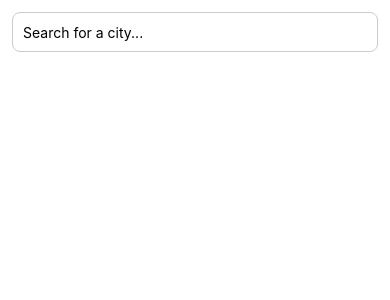
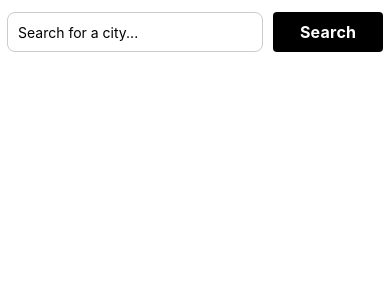
Before and after one commit to cinaaaa/WeatherApp, a React Native app in the folder WeatherApp/: screen / in a window 390 px wide. Shown: the top 300 px of the page. Built offline with nearby package versions, Linux system fonts and the light colour scheme.

Commit message:
Built the Button components, imported to SearchBar container

```diff
--- a/WeatherApp/src/components/Button/Button.component.jsx
+++ b/WeatherApp/src/components/Button/Button.component.jsx
@@ -0,0 +1,32 @@
+import { StyleSheet,Text,Pressable } from "react-native";
+
+const ButtonComponent = ({
+    onPressTrigged,
+    title
+}) => (
+    <Pressable style={styles.button} onPress={onPressTrigged}>
+        <Text style={styles.text}>
+          {title}
+        </Text>
+    </Pressable>
+);
+
+const styles = StyleSheet.create({
+    button: {
+        alignItems: 'center',
+        justifyContent: 'center',
+        height: 40,
+        borderRadius: 4,
+        elevation: 3,
+        backgroundColor: 'black',
+    },
+    text: {
+        fontSize: 16,
+        lineHeight: 21,
+        fontWeight: 'bold',
+        letterSpacing: 0.25,
+        color: 'white',
+    },
+});
+
+export default ButtonComponent;
--- a/WeatherApp/src/components/TextInput/TextInput.component.jsx
+++ b/WeatherApp/src/components/TextInput/TextInput.component.jsx
@@ -20,7 +20,6 @@ const TextInputComponent = () => {
 const styles = StyleSheet.create({
   input: {
     height: 40,
-    margin: 12,
     borderWidth: 1,
     borderColor: '#ccc',
     borderRadius: 8,
--- a/WeatherApp/src/containers/Home/Home.container.jsx
+++ b/WeatherApp/src/containers/Home/Home.container.jsx
@@ -1,10 +1,9 @@
-import { Text } from "react-native"
-import TextInputComponent from "../../components/TextInput/TextInput.component";
+import SearchBarContainer from "../../containers/SearchBar/SearchBar.container";
 
 const HomeContainer = () => {
     return (
         <>
-            <TextInputComponent />
+            <SearchBarContainer />
         </>
     );
 };
--- a/WeatherApp/src/containers/SearchBar/SearchBar.container.jsx
+++ b/WeatherApp/src/containers/SearchBar/SearchBar.container.jsx
@@ -0,0 +1,38 @@
+import { StyleSheet,View } from "react-native";
+
+import ButtonComponent from "../../components/Button/Button.component";
+import TextInputComponent from "../../components/TextInput/TextInput.component";
+
+const SearchBarContainer = () => {
+    return (
+        <View style={styles.parent}>
+
+            <View style={styles.twoThird}>
+                <TextInputComponent />
+            </View>
+
+            <View style={styles.oneThird}>
+                <ButtonComponent title='Search' onPressTrigged={() => {}} />
+            </View>
+
+        </View>
+    );
+};
+
+const styles = StyleSheet.create({
+    parent: {
+        flex: 1,
+        flexDirection: 'row',
+        justifyContent: 'center',
+        margin: 12,
+    },
+    twoThird: {
+        width: '70%',
+        marginRight: 10,
+    },
+    oneThird: {
+        width: '30%',
+    }
+});
+
+export default SearchBarContainer;
```
